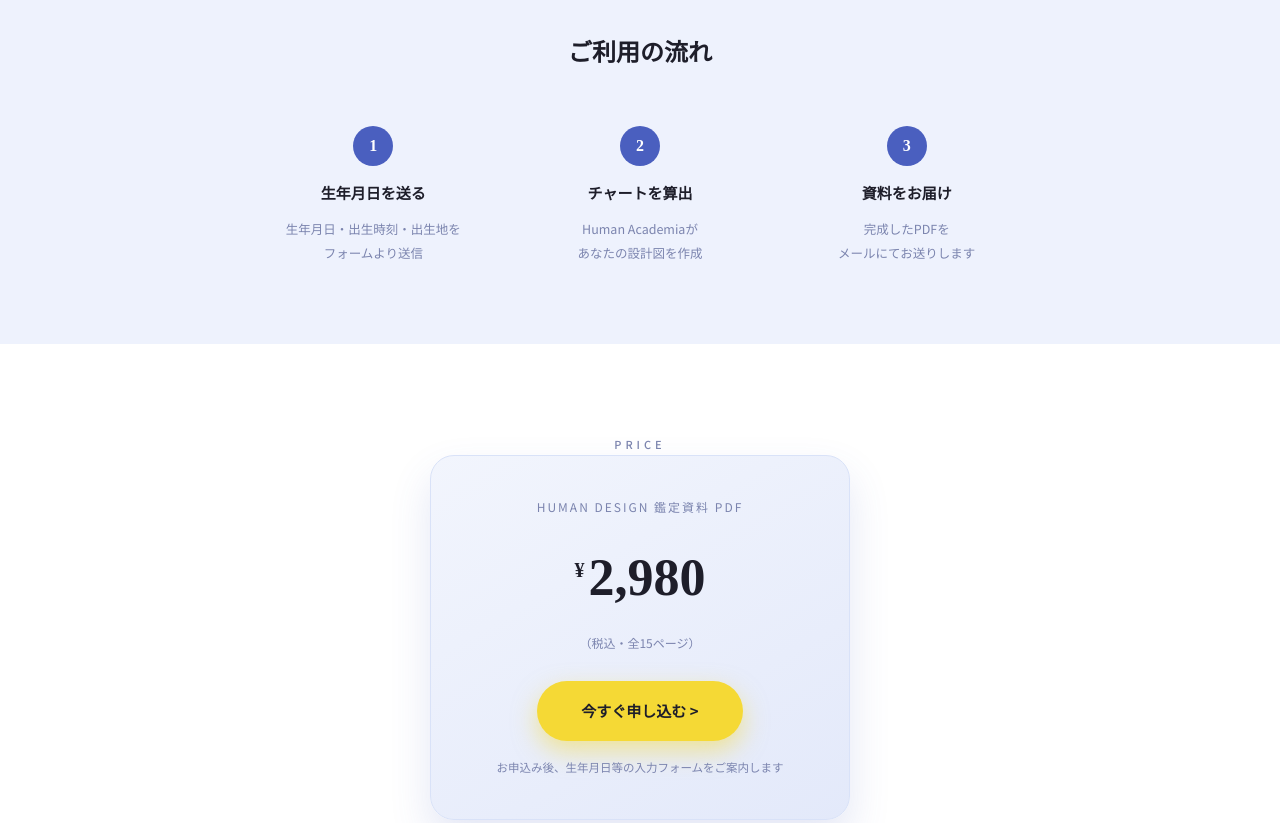
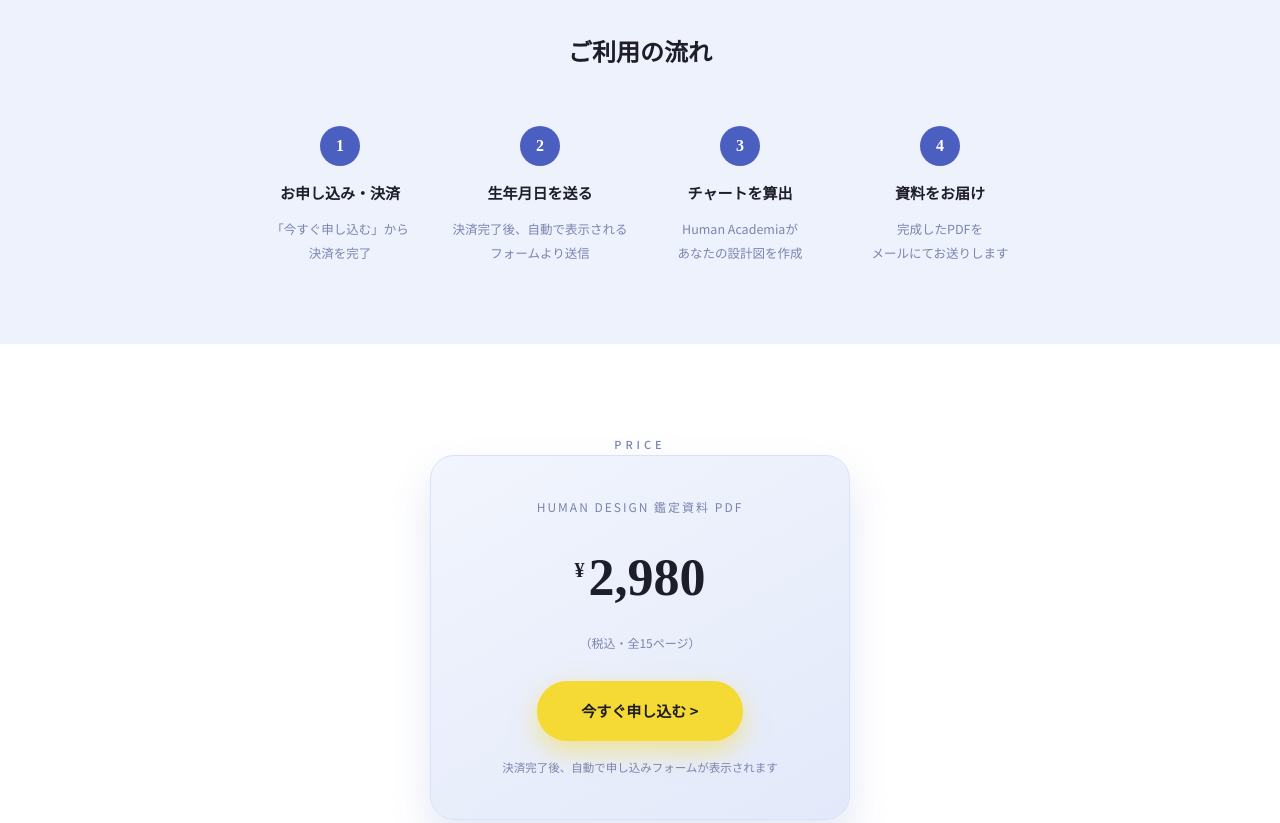
Before and after one commit to dtieoffice-pixel/-LP, a plain HTML site: page index.html in a window 1280 px wide. Shown: the part 2560-3383 px from the top of the page. Drawn offline with Linux system fonts and the light colour scheme.

Commit message:
Update index.html

```diff
--- a/index.html
+++ b/index.html
@@ -330,16 +330,21 @@
     <div class="step-row">
       <div class="step">
         <div class="num">1</div>
-        <h3>生年月日を送る</h3>
-        <p>生年月日・出生時刻・出生地を<br>フォームより送信</p>
+        <h3>お申し込み・決済</h3>
+        <p>「今すぐ申し込む」から<br>決済を完了</p>
       </div>
       <div class="step">
         <div class="num">2</div>
+        <h3>生年月日を送る</h3>
+        <p>決済完了後、自動で表示される<br>フォームより送信</p>
+      </div>
+      <div class="step">
+        <div class="num">3</div>
         <h3>チャートを算出</h3>
         <p>Human Academiaが<br>あなたの設計図を作成</p>
       </div>
       <div class="step">
-        <div class="num">3</div>
+        <div class="num">4</div>
         <h3>資料をお届け</h3>
         <p>完成したPDFを<br>メールにてお送りします</p>
       </div>
@@ -355,7 +360,7 @@
       <div class="price"><sup>¥</sup>2,980</div>
       <div class="tax">（税込・全15ページ）</div>
       <a href="https://buy.stripe.com/dRm6oIbTE3Gs6Pg7NMcZa03" class="cta-btn">今すぐ申し込む &gt;</a>
-      <div class="price-note">お申込み後、生年月日等の入力フォームをご案内します</div>
+      <div class="price-note">決済完了後、自動で申し込みフォームが表示されます</div>
     </div>
   </div>
 </section>
```
